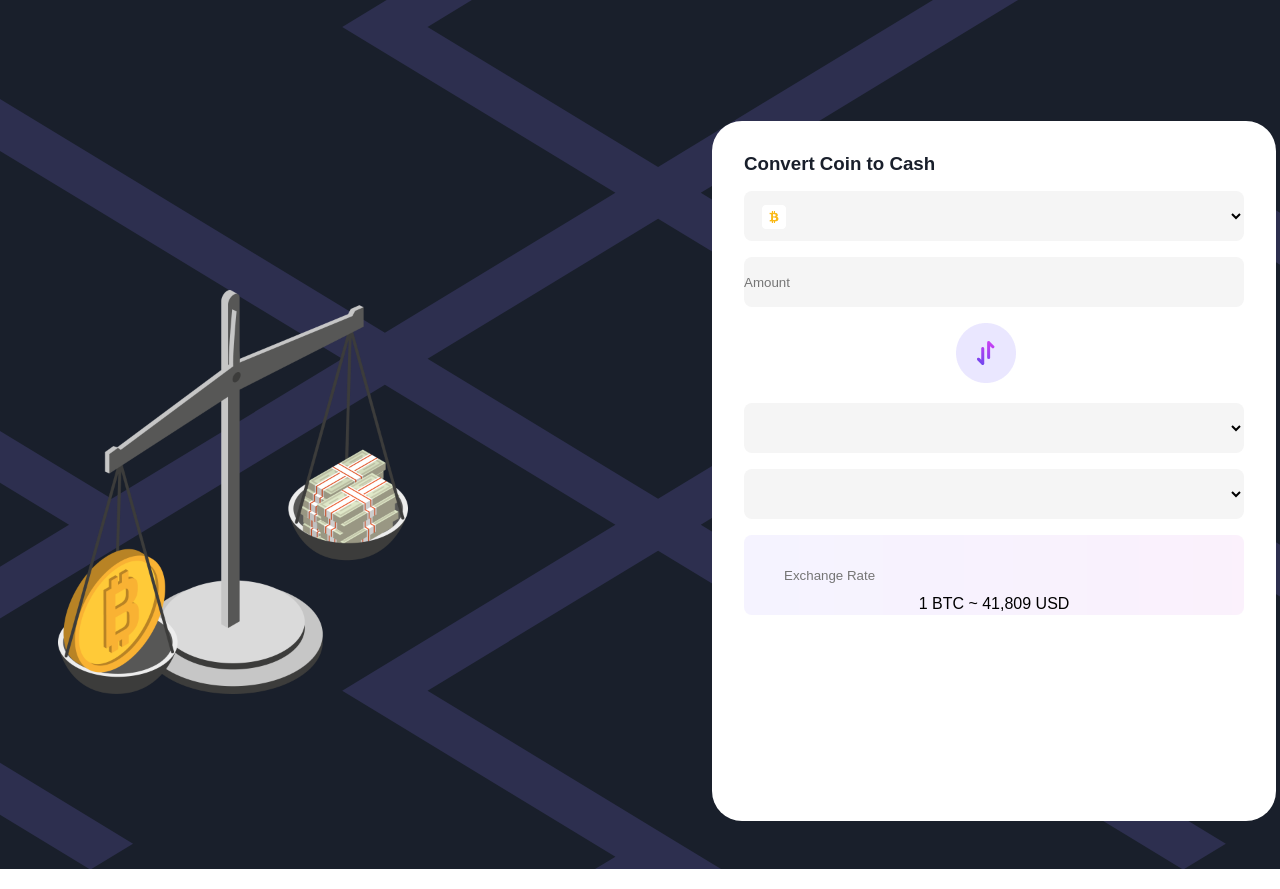
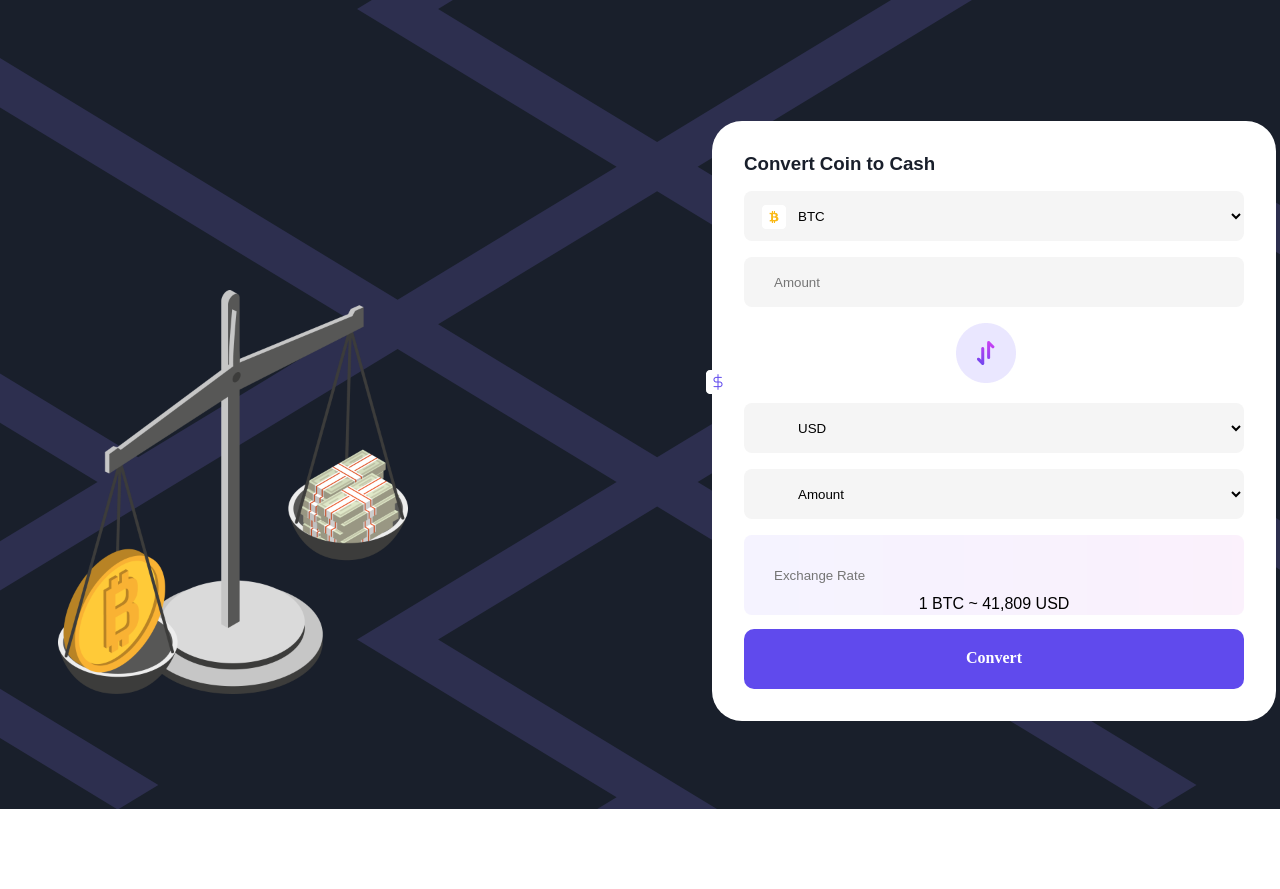
Before and after one commit to Omoballad/Challenge, a plain HTML site: page Index.html in a window 1280 px wide. Shown: the part 1320-2209 px from the top of the page. After the commit the page ends 2129 px from the top, so only its background shows below. Drawn offline with Linux system fonts and the light colour scheme.

Commit message:
working on circle

```diff
--- a/Index.css
+++ b/Index.css
@@ -101,7 +101,7 @@
     background-position: center;
     background-size: cover;
     background-color: #191F2B;
-    height: 1200px;
+    height: 1140px;
     margin-top: 147px;
 
 
@@ -119,10 +119,10 @@
     padding-right:383px;
 }
 
-.back {
+/* .back {
 
     overflow: hidden
-}
+} */
 .go {
     width: 350px;
     height: 404px;
@@ -132,11 +132,10 @@
 .general{
     display: flex;
     justify-content: space-between;
-    /* margin-top: 200px; */
 }
 .box{
     width: 564px;
-    height: 700px;
+    height: 600px;
     margin-top: 231px;
     margin-bottom: 68px;
     background-color: #FFFFFF;
@@ -158,6 +157,7 @@
     border-radius: 8px;
     border: none;
     background-color: #F5F5F5;
+    padding-left: 50px;
 }
 .box input{
     width: 500px;
@@ -169,15 +169,12 @@
     border: none;
     outline: none;
     background-color: #F5F5F5;
+    padding-left: 30px;
 }
 .box-image{
     margin-top: 16px;
     padding-left: 244px;
     padding-right: 26px;
-}
-
-.exchange-div{
-    /* position: relative; */
 }
 
 .exchange{
@@ -199,3 +196,29 @@
     top: 30px;
     left:50px;
 }
+.money{
+    position: absolute;
+    top:1690px;
+    /* left:17px; */
+    right: 550px;
+}
+.circle{
+    background-color: #604AED;
+    width: 500px;
+    height: 60px;
+    border-radius: 10px;
+    margin-left: 32px;
+    margin-top: 16px;
+}
+.circle h1{
+    font-family: Gilroy-Bold;
+    font-size: 16px;
+    line-height: 18.75px;
+    text-align: center;
+    text-underline-position: from-font;
+    text-decoration-skip-ink: none;
+    padding-top: 20px;
+    color: white;
+
+
+}
--- a/Index.html
+++ b/Index.html
@@ -43,10 +43,8 @@
 
             <div class="fun">
                 <h1>Convert any Cryptocurrency to<br> Fiat currency of your choice</h1>
-
             </div>
             <div class="general">
-
                 <div>
                     <img class="go" src="/NEW CROSS.png" alt="">
                 </div>
@@ -55,7 +53,10 @@
                     <div>
                         <div class="holder">
                             <div>
-                                <select name="" id=""></select>
+                                <select name="" id="">
+                                    <option >BTC</option>
+                                    <option value="BTC">man</option>
+                                </select>
                             </div>
                             <div>
                                 <img src="/bitcoin.png" alt="image" class="dollar">
@@ -64,21 +65,33 @@
                         <input type="text" placeholder="Amount">
                     </div>
 
-                    <!-- <input type="text" placeholder="Amount"> -->
                     <div>
                         <img src="/Group 1000003379.png" alt="image" class="box-image">
                     </div>
-                    <select name="" id=""  ></select>
-                    <select name="" id=""></select>
+                    <div>
+                        <select name="" id="">
+                            <option >USD</option>
+                            <option value="USD">man</option>
+                        </select>
+                    </div>
+                    <div>
+                        <img src="/bitcoin (1).png" alt="" class="money">
+                    </div>
+                    <div>
+                        <select name="" id="">
+                            <option >Amount</option>
+                            <option value="Amount">man</option>
+                        </select>
+                    </div>
                     <div class="exchange-div">
-
                         <input type="text" placeholder="Exchange Rate" class="exchange">
                         <div class="exchange-2">
                             <p>1 BTC ~ 41,809 USD </p>
                         </div>
+                        <div class="circle">
+                           <h1>Convert</h1>
+                        </div>
                     </div>
-
-
                 </div>
             </div>
     </div>
```
Also changed, not shown: bitcoin (1).png (added).
